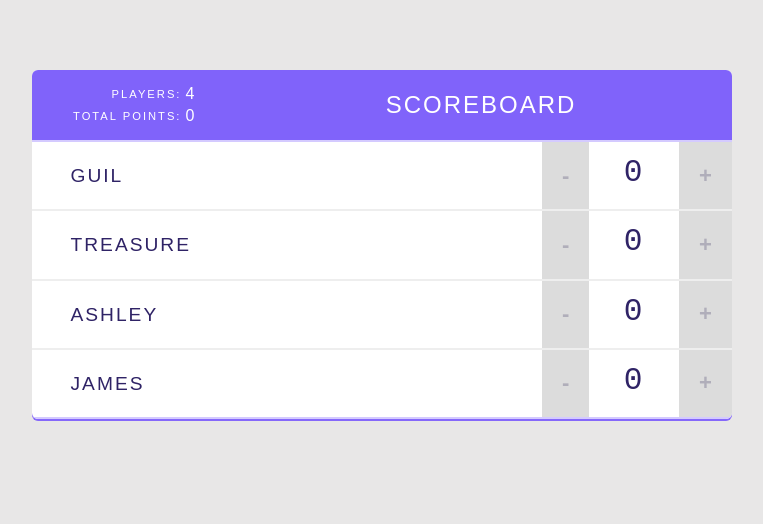
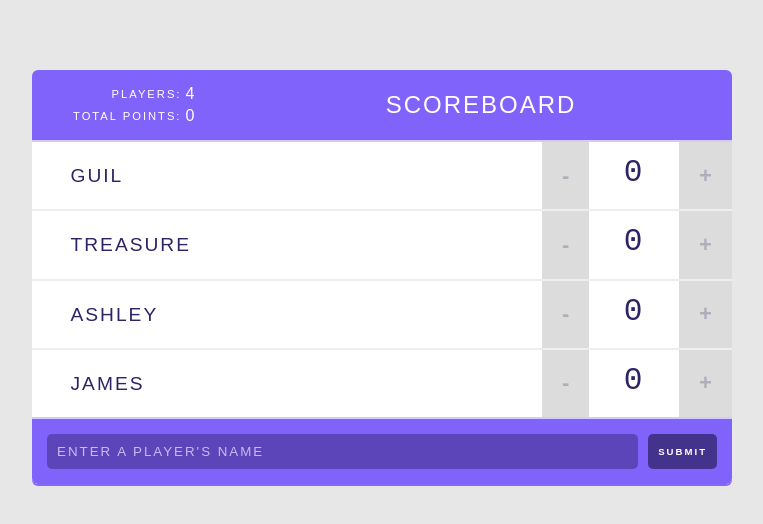
Before and after one commit to nathanael-joseph/react_basics, a React (Create React App) app in the folder scoreboard/: page / in a window 1280 px wide. Shown: the top 524 px of the page, without its empty margins (258-1021 px from the left). Built offline with nearby package versions, Linux system fonts and the light colour scheme.

Commit message:
added functionality to add a player

```diff
--- /dev/null
+++ b/scoreboard/src/components/AddPlayerForm.js
@@ -0,0 +1,38 @@
+import React, { Component } from 'react';
+
+class AddPlayerForm extends Component {
+    state = {
+        value: ''
+    };
+
+    handleChange = (e) => {
+        this.setState({ value: e.target.value})
+    }
+
+    handleSubmit = (e) => {
+        e.preventDefault();
+        this.props.addPlayer(this.state.value);
+        this.setState({value: ''})
+    }
+
+    render() {
+        console.log(this.state.value)
+        return (
+            <form onSubmit={this.handleSubmit}>
+                <input
+                    type="text"
+                    value={this.state.value}
+                    onChange={this.handleChange}
+                    placeholder="Enter a Player's Name"
+                />
+
+                <input
+                    type="submit"
+                    vlaue="Add Player"
+                />
+            </form>
+        );
+    }
+}
+
+export default AddPlayerForm;
--- a/scoreboard/src/components/App.js
+++ b/scoreboard/src/components/App.js
@@ -2,6 +2,8 @@
 
 import Header from './Header';
 import Player from './Player';
+import AddPlayerForm from "./AddPlayerForm";
+
 class App extends Component {
   state = {
     players: [
@@ -28,11 +30,41 @@
     ]
   };
 
+  // Id counter
+  prevPlayerId = 4;
+
   handleScoreChange = (delta, index) => {
     // console.log("Delta: " + delta + ", index: " + index);
     this.setState(prevState => (prevState.players[index].score += delta));
   }
 
+  // handleAddPlayer = (name) => {
+  //   this.setState((prevState) => {
+  //     let id = prevState.players.length + 1;
+  //     prevState.players.push({
+  //       name: name,
+  //       score: 0,
+  //       id: id
+  //     })
+  //     return {};
+  //   })
+  // }
+
+  handleAddPlayer = (name) => {
+    this.setState(prevState => {
+      return {
+        players: [
+          ...prevState.players,
+          {
+            name,
+            score: 0,
+            id: this.prevPlayerId += 1
+          }
+        ]
+      }
+    }
+    )
+  }
 
   handleRemovePlayer = (id) => {
     this.setState(prevState => {
@@ -62,6 +94,8 @@
             removePlayer={this.handleRemovePlayer}
           />
         )}
+        <AddPlayerForm addPlayer={this.handleAddPlayer} />
+
       </div>
     );
   }
```
